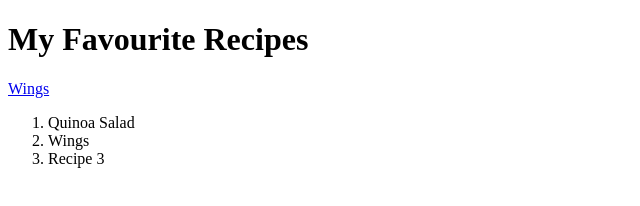
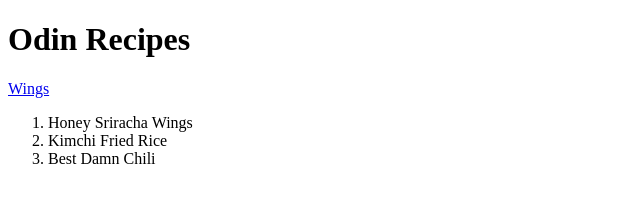
Before and after one commit to dinkydong/odin-recipes, a plain HTML site: page index.html in a window 1280 px wide. Shown: the whole page, without its empty margins (0-640 px from the left). Drawn offline with Linux system fonts and the light colour scheme.

Commit message:
Add html recipe files into recipes directory

```diff
--- a/index.html
+++ b/index.html
@@ -6,12 +6,12 @@
     <title>Odin Recipes</title>
 </head>
 <body>
-    <h1>My Favourite Recipes</h1>
-    <a href="wings.html">Wings</a>
+    <h1>Odin Recipes</h1>
+    <a href="odin-recpies/wings.html">Wings</a>
 </body>
     <ol>
-        <li>Quinoa Salad</li>
-        <li>Wings</li>
-        <li>Recipe 3</li>
+        <li>Honey Sriracha Wings</li>
+        <li>Kimchi Fried Rice</li>
+        <li>Best Damn Chili</li>
     </ol>
 </html>
```
Also changed, not shown: wings.html (deleted, +0 -1 lines), recipes/best-damn-chili.html (added), recipes/honey-sriracha-wings.html (added), recipes/kimchi-fried-rice.html (added).
